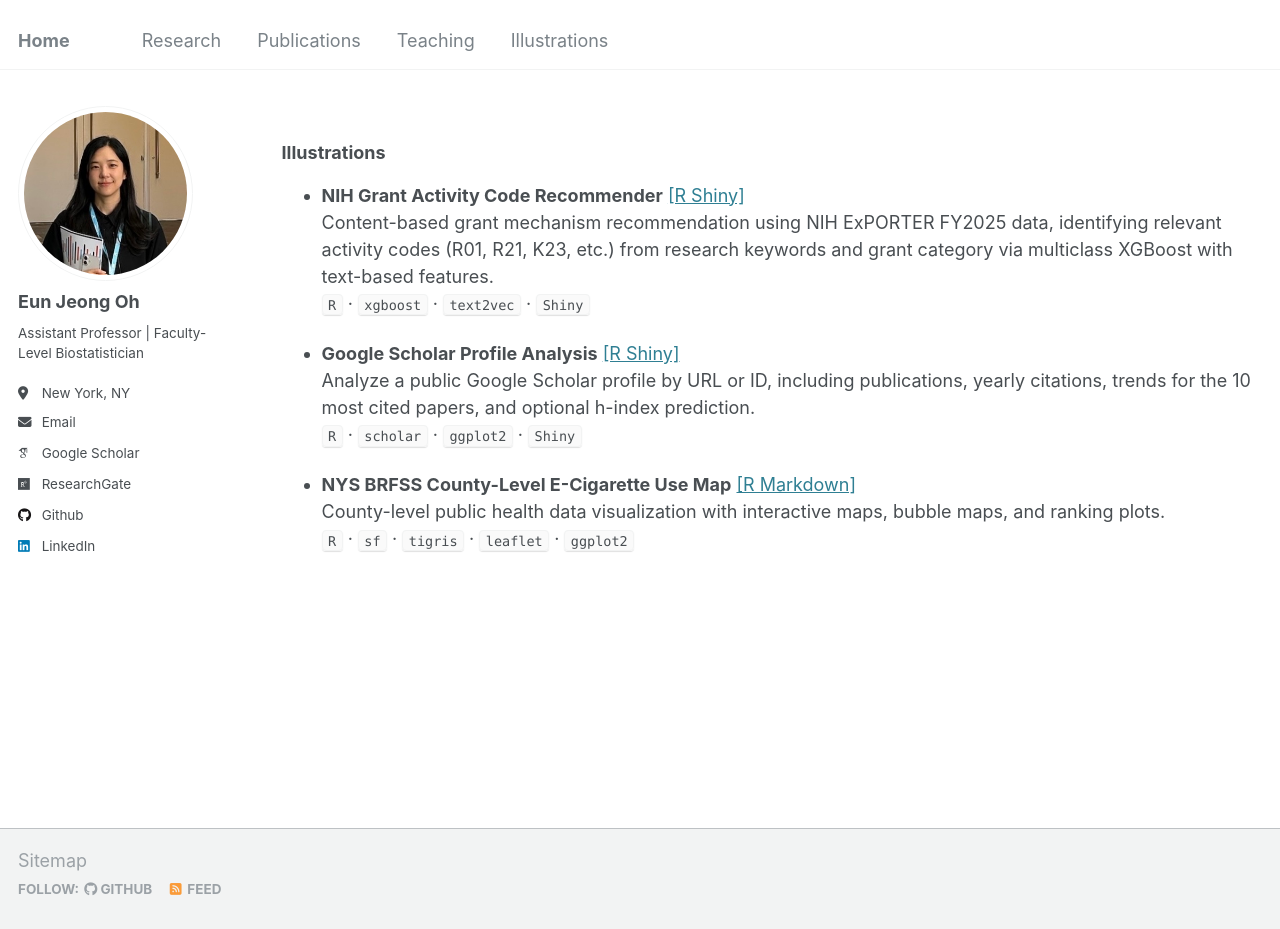
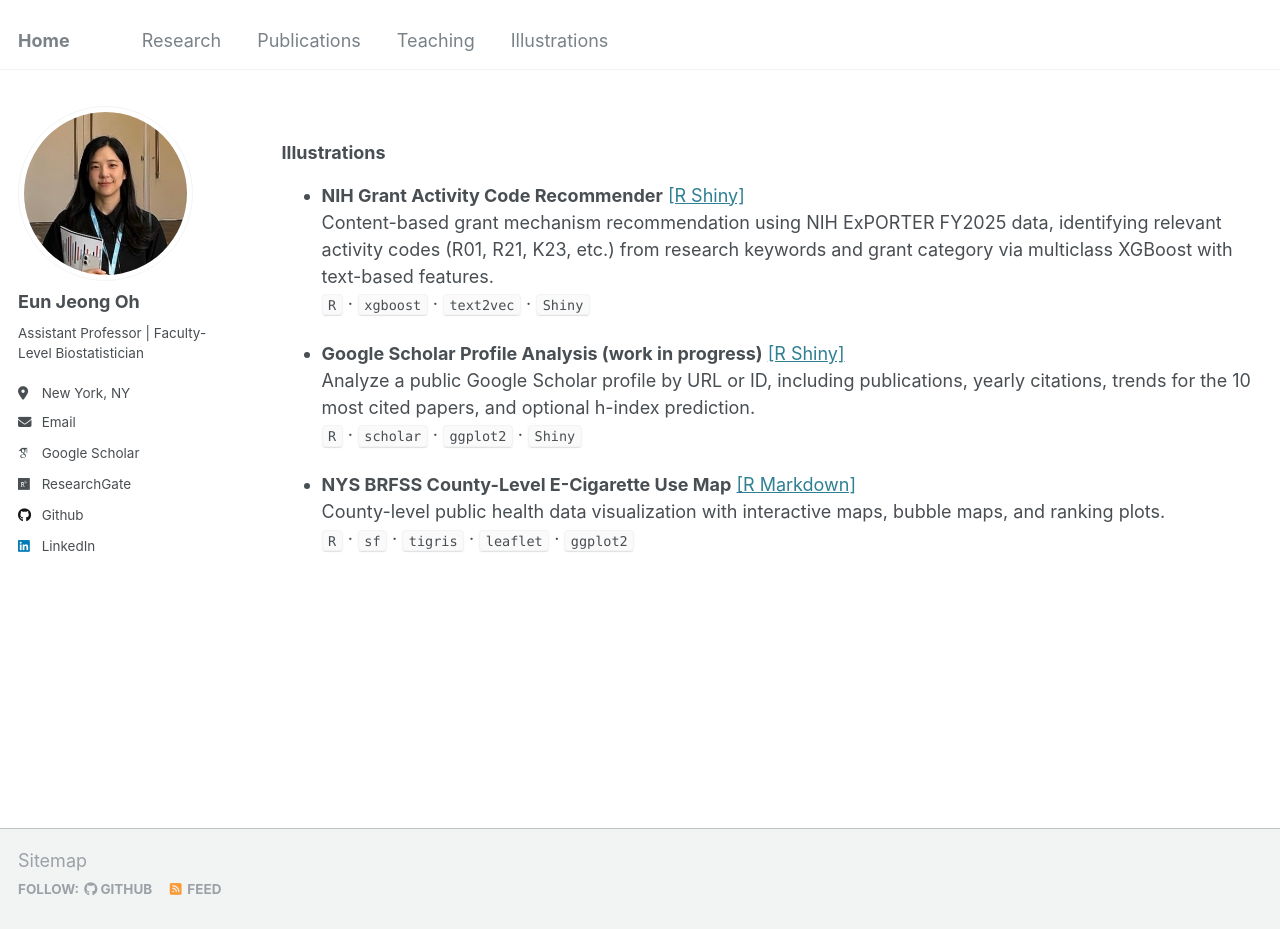
Before and after one commit to oheunj/oheunj.github.io, a Jekyll site: the page built from _pages/illustrations.md, in a window 1280 px wide and 929 px high. Built offline with Jekyll 4.4.1, drawn with Linux system fonts in a browser that asks for light colours; some web fonts are replaced.

Commit message:
Update illustrations.md

```diff
--- a/_pages/illustrations.md
+++ b/_pages/illustrations.md
@@ -16,7 +16,7 @@ redirect_from:
   Content-based grant mechanism recommendation using NIH ExPORTER FY2025 data, identifying relevant activity codes (R01, R21, K23, etc.) from research keywords and grant category via multiclass XGBoost with text-based features.
   `R` · `xgboost` · `text2vec` · `Shiny`
 
-* **Google Scholar Profile Analysis** [[R Shiny]](https://no86d0-eun0jeong-oh.shinyapps.io/GoogleScholar/)
+* **Google Scholar Profile Analysis (work in progress)** [[R Shiny]](https://no86d0-eun0jeong-oh.shinyapps.io/GoogleScholar/)
   Analyze a public Google Scholar profile by URL or ID, including publications, yearly citations, trends for the 10 most cited papers, and optional h-index prediction.
   `R` · `scholar` · `ggplot2` · `Shiny`
 
```
